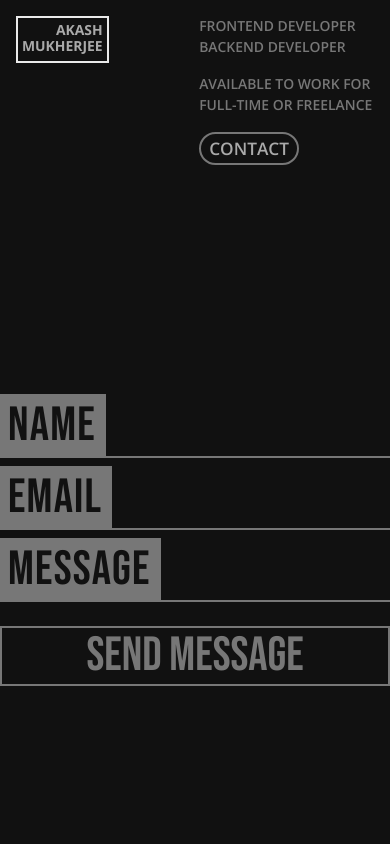
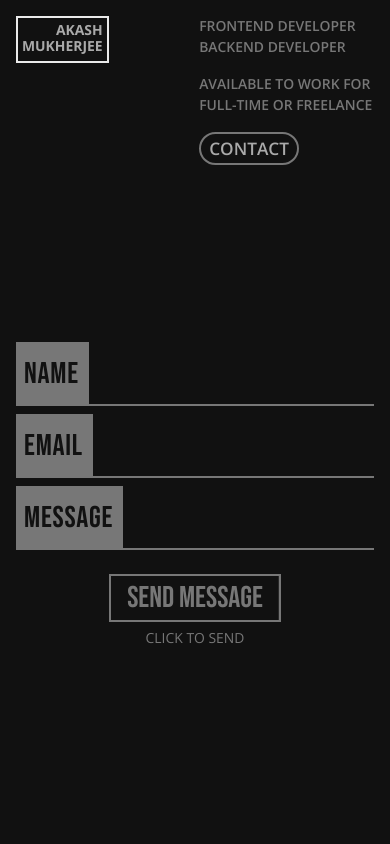
Before and after one commit to memukherjee/memukherjee, a React (Vite) app: page /contact in a window 390 px wide. Shown: the top 844 px of the page. Built offline with nearby package versions, Linux system fonts and the light colour scheme.

Commit message:
contact page optimised for smaller screens

```diff
--- a/src/components/TextInput.tsx
+++ b/src/components/TextInput.tsx
@@ -49,7 +49,7 @@ export default function TextInput({
                 {type === "textarea" ? (
                     <>
                         <label
-                            className="text-5xl h-16 tracking-wide bg-secondary text-dark px-2 py-1 leading-none inline-flex font-bebas items-center"
+                            className="text-3xl lg:text-5xl h-16 tracking-wide bg-secondary text-dark px-2 py-1 leading-none inline-flex font-bebas items-center"
                             htmlFor={name}
                         >
                             {label}
@@ -63,14 +63,14 @@ export default function TextInput({
                                     [name]: e.target.value,
                                 }))
                             }
-                            className="w-full py-1 h-16 ps-2 text-lg leading-tight bg-transparent border-b-2 border-l-2 border-primary resize-none outline-none caret-primary"
+                            className="w-full py-1 h-16 ps-2 text-base lg:text-lg leading-tight bg-transparent border-b-2 border-l-2 border-primary resize-none outline-none caret-primary"
                             name={name}
                         />
                     </>
                 ) : (
                     <>
                         <label
-                            className="text-5xl h-16 tracking-wide bg-secondary text-dark px-2 py-1 leading-none inline-flex items-center font-bebas"
+                            className="text-3xl lg:text-5xl h-16 tracking-wide bg-secondary text-dark px-2 py-1 leading-none inline-flex items-center font-bebas"
                             htmlFor={name}
                         >
                             {label}
--- a/src/pages/Contact/index.tsx
+++ b/src/pages/Contact/index.tsx
@@ -18,7 +18,11 @@ export default function Contact() {
 
     const sendEmail = (e: FormEvent) => {
         e.preventDefault();
-        if(!formData.sender_name || !formData.sender_email || !formData.message) {
+        if (
+            !formData.sender_name ||
+            !formData.sender_email ||
+            !formData.message
+        ) {
             setButtonText({
                 primary: "Empty Fields",
                 secondary: "Please fill out all fields",
@@ -96,7 +100,7 @@ export default function Contact() {
                         opacity: 0,
                     },
                 }}
-                className="max-w-lg overflow-hidden mx-auto text-4xl min-h-[85vh] flex flex-col justify-center"
+                className="max-w-lg overflow-hidden mx-auto text-2xl lg:text-4xl min-h-[75vh] md:min-h-[85vh] flex flex-col justify-center px-4"
                 onSubmit={sendEmail}
             >
                 <TextInput
@@ -124,7 +128,7 @@ export default function Contact() {
                     variants={{
                         pageInitial: {
                             opacity: 0,
-                            y: -100,
+                            y: 100,
                         },
                         pageAnimate: {
                             opacity: 1,
@@ -136,15 +140,38 @@ export default function Contact() {
                         },
                         pageExit: {
                             opacity: 0,
-                            y: 100,
+                            y: -100,
                         },
                     }}
                     data-content={buttonText.secondary}
-                    className="w-full mt-4 text-primary text-5xl font-bebas px-4 py-1 before:bg-secondary before:text-dark before:text-4xl border-2 border-current inline-block overflow-hidden relative before:content-[attr(data-content)] before:flex before:justify-center before:items-center before:absolute before:inset-0 before:transition-transform before:duration-300 before:ease-spring before:transform before:translate-x-full hover:before:translate-x-0"
+                    className="w-fit lg:w-full self-center mt-4 text-primary text-3xl font-bebas px-4 py-1 before:bg-secondary before:text-dark before:text-4xl border-2 border-current inline-block overflow-hidden relative lg:before:content-[attr(data-content)] before:flex before:justify-center before:items-center before:absolute before:inset-0 before:transition-transform before:duration-300 before:ease-spring before:transform before:translate-x-full hover:before:translate-x-0"
                     type="submit"
                 >
                     {buttonText.primary}
                 </motion.button>
+                <motion.span
+                    variants={{
+                        pageInitial: {
+                            opacity: 0,
+                            y: 100,
+                        },
+                        pageAnimate: {
+                            opacity: 1,
+                            y: 0,
+                            transition: {
+                                duration: 0.35,
+                                ease: "easeInOut",
+                            },
+                        },
+                        pageExit: {
+                            opacity: 0,
+                            y: -100,
+                        },
+                    }}
+                    className="lg:hidden self-center text-sm uppercase font-normal"
+                >
+                    {buttonText.secondary}
+                </motion.span>
             </motion.form>
         </PageTransitionContainer>
     );
```
